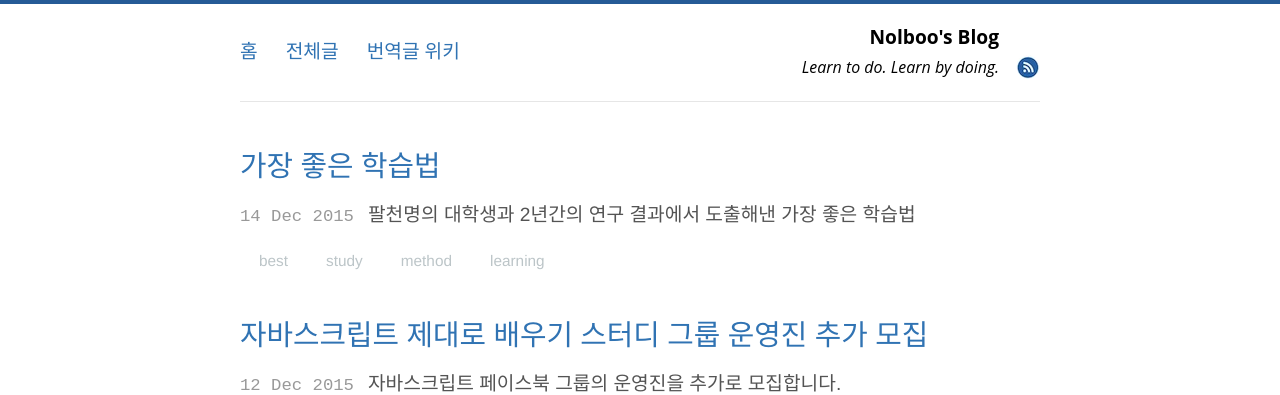
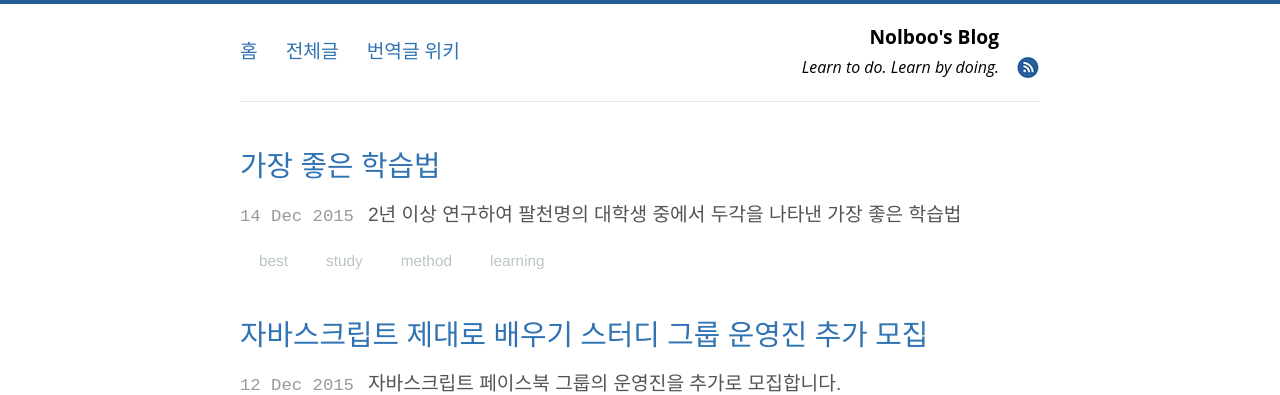
Before and after one commit to nolboo/nolboo.github.io, a Jekyll site: the page built from index.html, in a window 1280 px wide. Shown: the top 395 px of the page. Built offline with Jekyll 4.4.1, drawn with Linux system fonts in a browser that asks for light colours; Markdown is read by kramdown in place of the engine named in the settings; the list of posts is cut into pages by our own code.

Commit message:
Post Best Study methods

```diff
--- a/_posts/2015-12-14-best-study-methods.md
+++ b/_posts/2015-12-14-best-study-methods.md
@@ -1,7 +1,7 @@
 ---
 layout: post
 title: "가장 좋은 학습법"
-description: "팔천명의 대학생과 2년간의 연구 결과에서 도출해낸 가장 좋은 학습법"
+description: "2년 이상 연구하여 팔천명의 대학생 중에서 두각을 나타낸 가장 좋은 학습법"
 category: blog
 tags: [best, study, method, learning]
 ---
```
